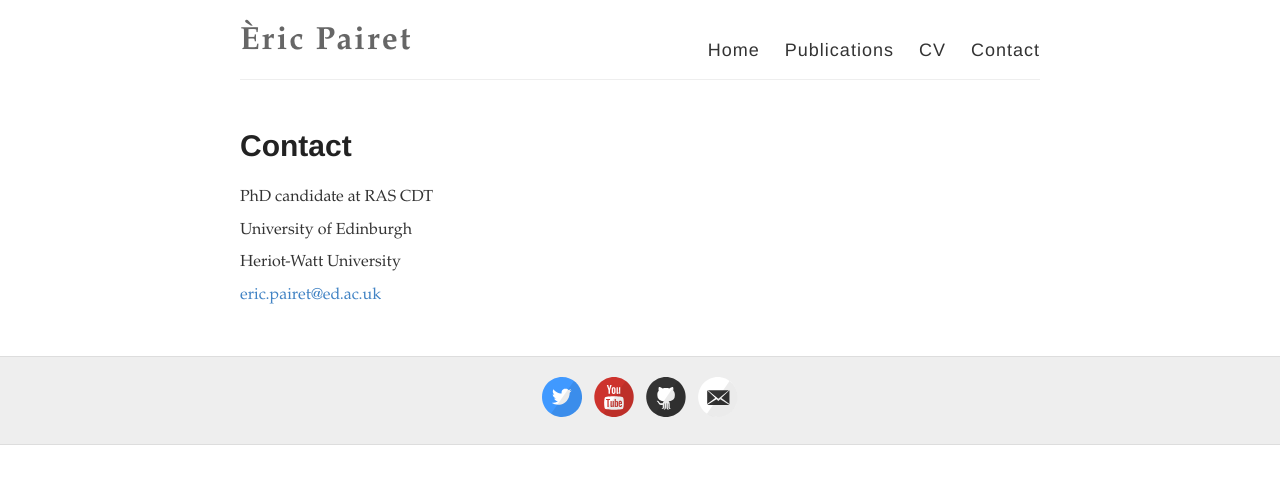
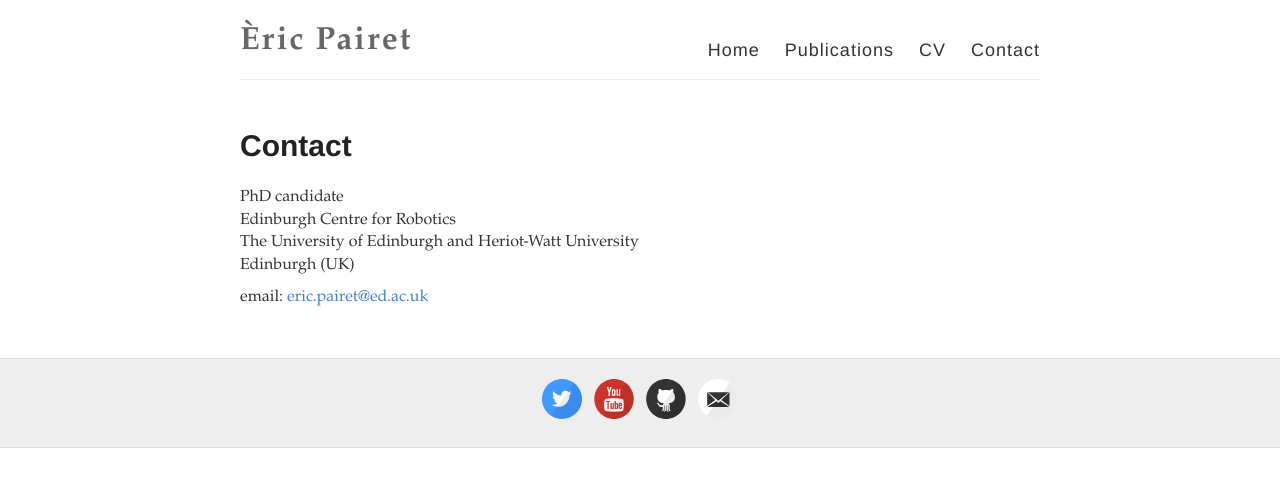
Before and after one commit to ericpairet/ericpairet.github.io, a Jekyll site: the page built from contact.md, in a window 1280 px wide. Shown: the top 487 px of the page. Built offline with Jekyll 4.4.1, drawn with Linux system fonts in a browser that asks for light colours.

Commit message:
New version of contact page

```diff
--- a/contact.md
+++ b/contact.md
@@ -4,10 +4,9 @@ title: Contact
 permalink: /contact/
 ---
 
-PhD candidate at RAS CDT
+PhD candidate <br>
+Edinburgh Centre for Robotics <br>
+The University of Edinburgh and Heriot-Watt University <br>
+Edinburgh (UK)
 
-University of Edinburgh
-
-Heriot-Watt University
-
-[eric.pairet@ed.ac.uk](mailto:eric.pairet@ed.ac.uk)
+email: [eric.pairet@ed.ac.uk](mailto:eric.pairet@ed.ac.uk)
```
